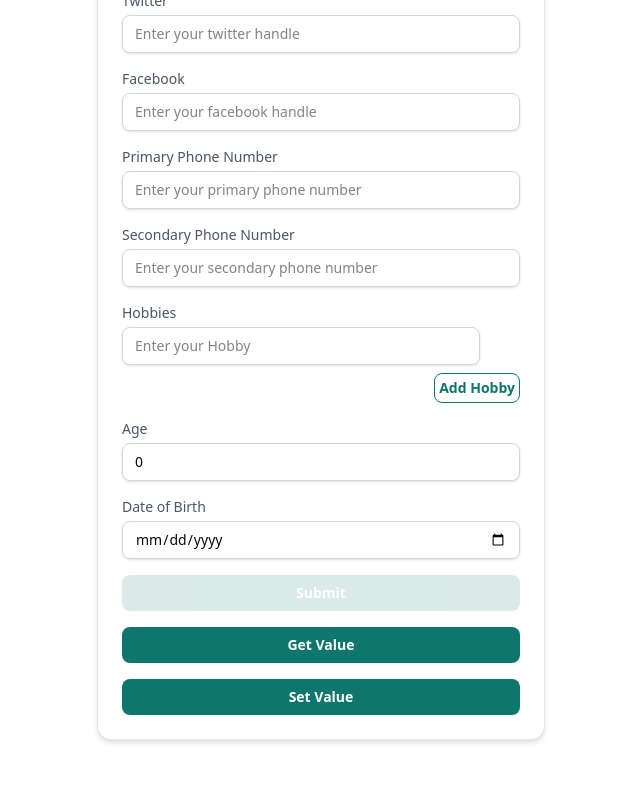
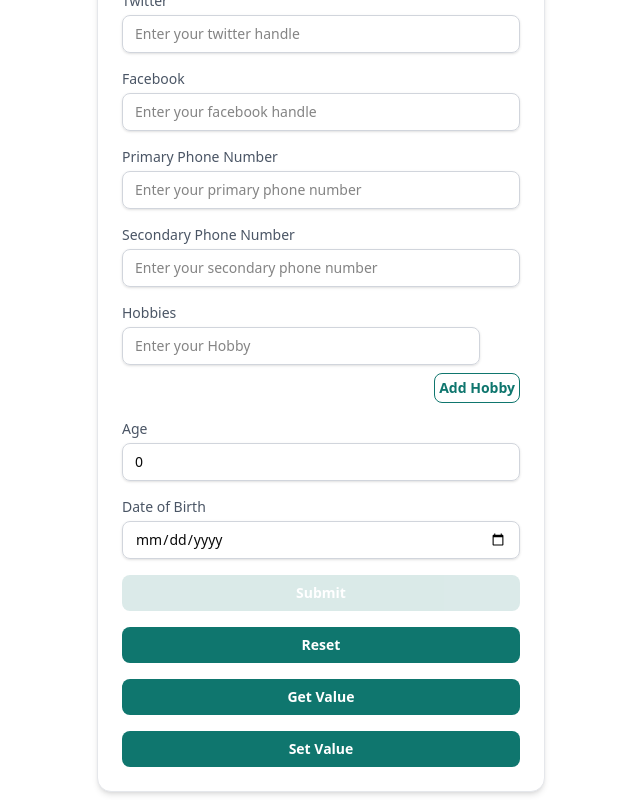
Before and after one commit to DevStreak-Code/devstreak-web-user, a React (Vite) app: page /sample-form in a window 1280 px wide. Shown: the part 332-1132 px from the top of the page, without its empty margins (319-959 px from the left). Before the commit the page ends 1080 px from the top, so only its background shows below. Built offline with nearby package versions, Linux system fonts and the light colour scheme.

Commit message:
Sampel Form - Reset form

```diff
--- a/src/features/sample/SampleForm.tsx
+++ b/src/features/sample/SampleForm.tsx
@@ -209,6 +209,22 @@
     - useful for tracking progress and outcome of form submission
     -State ==> {isSubmitting , isSubmitted , isSubmitSuccessful , submitCount} = formState
     - we can disable button while submitting and can show loader while submitting (isSubmitting)
+
+27 - Reset form
+   - reset form values to reset to default value or intial value
+
+   const {reset} = form
+
+   ==>onClick={reset}
+
+   - Reset form when submit is done (successful)
+   [Recommended]
+
+   useEffect(()=>{
+    if(isSubmitSuccessful){
+      reset()
+    }
+   },[isSubmitSuccessful])
 */
 
 type TFormValues = {
@@ -252,6 +268,7 @@ const SampleForm = () => {
     watch,
     getValues,
     setValue,
+    reset,
   } = form;
 
   const { fields, append, remove } = useFieldArray({
@@ -309,6 +326,12 @@ const SampleForm = () => {
       shouldValidate: true, // will trigger error
     });
   };
+
+  useEffect(() => {
+    if (isSubmitSuccessful) {
+      reset();
+    }
+  }, [isSubmitSuccessful, reset]);
 
   return (
     <div className="max-w-md mx-auto mt-10 bg-white shadow-md rounded-xl p-6 border border-gray-200">
@@ -553,6 +576,14 @@ const SampleForm = () => {
 
         <button
           type="button"
+          onClick={() => reset()}
+          className="disabled:opacity-15 w-full bg-primary hover:bg-primary/90 transition-colors text-white text-sm font-semibold py-2 rounded-md"
+        >
+          Reset
+        </button>
+
+        <button
+          type="button"
           onClick={() => handleGetValues()}
           className="w-full bg-primary hover:bg-primary/90 transition-colors text-white text-sm font-semibold py-2 rounded-md"
         >
```
